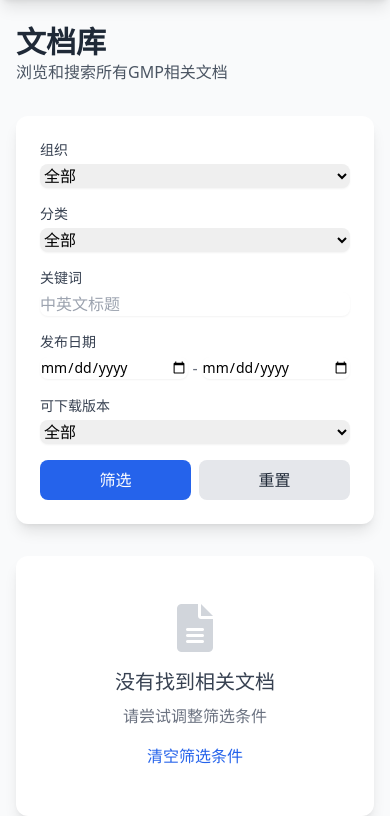
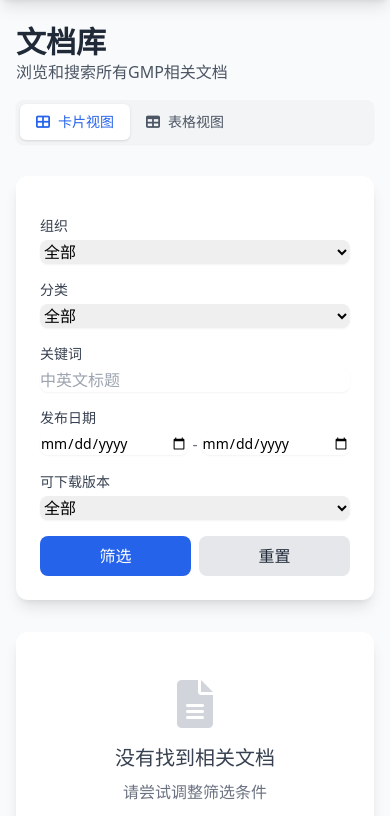
Before and after one commit to hanwyn817/gxp-guider, a Flask app: page /documents in a window 390 px wide. Shown: the part 64-880 px from the top of the page. Run offline with Flask 3, Linux system fonts and the light colour scheme; data that the repository does not hold is empty; some libraries are stand-ins or nearby versions.

Commit message:
为文档页面添加视图模式切换功能，支持卡片和表格视图

```diff
--- a/app/main/views.py
+++ b/app/main/views.py
@@ -103,6 +103,9 @@ def documents():
     end_date = request.args.get('end_date')
     keyword = request.args.get('keyword', '')
     page = request.args.get('page', 1, type=int)
+    view_mode = request.args.get('view', 'card')
+    if view_mode not in ('card', 'table'):
+        view_mode = 'card'
     file_filter = request.args.get('file', '').strip()  # '', 'any', 'original', 'translation'
     # 构建查询
     query = Document.query
@@ -182,7 +185,8 @@ def documents():
                           start_date=start_date,
                           end_date=end_date,
                           keyword=keyword,
-                          file=file_filter)
+                          file=file_filter,
+                          view=view_mode)
 
 @main.route('/documents/<int:id>')
 def document_detail(id):
--- a/app/templates/documents.html
+++ b/app/templates/documents.html
@@ -4,14 +4,25 @@
 
 {% block content %}
 <div class="max-w-7xl mx-auto">
-    <div class="mb-8">
+    <div class="mb-8 flex flex-col md:flex-row md:items-center md:justify-between gap-4">
+        <div>
             <h1 class="text-3xl font-bold text-gray-800">文档库</h1>
             <p class="text-gray-600">浏览和搜索所有GMP相关文档</p>
+        </div>
+        <div class="inline-flex rounded-lg bg-gray-100 p-1 shadow-sm">
+            <button type="button" data-view-toggle="card" class="px-4 py-2 rounded-md text-sm font-medium transition {{ 'bg-white shadow text-blue-600' if view == 'card' else 'text-gray-600 hover:text-gray-800' }}">
+                <i class="fas fa-th-large mr-2"></i>卡片视图
+            </button>
+            <button type="button" data-view-toggle="table" class="px-4 py-2 rounded-md text-sm font-medium transition {{ 'bg-white shadow text-blue-600' if view == 'table' else 'text-gray-600 hover:text-gray-800' }}">
+                <i class="fas fa-table mr-2"></i>表格视图
+            </button>
+        </div>
     </div>
 
     <!-- 筛选表单 -->
     <div class="bg-white rounded-xl shadow-lg p-6 mb-8">
-        <form method="GET" class="space-y-4">
+        <form method="GET" class="space-y-4" id="document-filter-form">
+            <input type="hidden" name="view" id="view_mode" value="{{ view }}">
             <div class="grid grid-cols-1 md:grid-cols-2 lg:grid-cols-5 gap-4">
                 <div>
                     <label for="org_id" class="block text-sm font-medium text-gray-700 mb-1">组织</label>
@@ -72,6 +83,9 @@
             const orgSelect = document.getElementById('org_id');
             const categorySelect = document.getElementById('category_id');
             const categoriesDataEl = document.getElementById('categories-data');
+            const viewInput = document.getElementById('view_mode');
+            const filterForm = document.getElementById('document-filter-form');
+            const viewButtons = document.querySelectorAll('[data-view-toggle]');
             if (!orgSelect || !categorySelect || !categoriesDataEl) return;
 
             const categoriesData = JSON.parse(categoriesDataEl.textContent || '[]');
@@ -102,11 +116,73 @@
             orgSelect.addEventListener('change', function() {
                 renderCategories(this.value, categorySelect.value);
             });
+
+            // 视图切换：更新隐藏字段并提交表单
+            viewButtons.forEach(btn => {
+                btn.addEventListener('click', () => {
+                    if (!filterForm || !viewInput) return;
+                    const targetView = btn.getAttribute('data-view-toggle');
+                    viewInput.value = targetView;
+                    filterForm.submit();
+                });
+            });
         });
     </script>
 
     <!-- 文档列表 -->
     {% if docs %}
+        {% if view == 'table' %}
+        <div class="bg-white rounded-xl shadow-lg overflow-hidden mb-8">
+            <div class="overflow-x-auto">
+                <table class="min-w-full divide-y divide-gray-100">
+                    <thead class="bg-gray-50 text-gray-600 text-sm">
+                        <tr>
+                            <th class="px-6 py-3 font-semibold w-96">中文标题</th>
+                            <th class="px-6 py-3 font-semibold w-96">英文标题</th>
+                            <th class="px-6 py-3 font-semibold">组织</th>
+                            <th class="px-6 py-3 font-semibold">发布日期</th>
+                            <th class="px-6 py-3 font-semibold">文件</th>
+                            <th class="px-6 py-3 font-semibold text-right">操作</th>
+                        </tr>
+                    </thead>
+                    <tbody class="divide-y divide-gray-100 text-gray-700">
+                        {% for doc in docs %}
+                        <tr class="hover:bg-gray-50 transition">
+                            <td class="px-6 py-3 w-96 break-words">
+                                <a href="{{ url_for('main.document_detail', id=doc.id) }}" class="font-semibold text-gray-900 hover:text-blue-600">
+                                    {{ doc.chinese_title or doc.title }}
+                                </a>
+                            </td>
+                            <td class="px-6 py-3 text-sm text-gray-500 w-96 break-words">{{ doc.title or '—' }}</td>
+                            <td class="px-6 py-3">{{ doc.organization.name if doc.organization else '未知组织' }}</td>
+                            <td class="px-6 py-3">{{ doc.publish_date or '未知日期' }}</td>
+                            <td class="px-6 py-3 space-x-2">
+                                {% if doc.original_file_url %}
+                                <span class="inline-flex items-center px-2.5 py-1 rounded-full text-xs font-medium bg-yellow-100 text-yellow-800">
+                                    英文
+                                </span>
+                                {% endif %}
+                                {% if doc.translation_file_url %}
+                                <span class="inline-flex items-center px-2.5 py-1 rounded-full text-xs font-medium bg-green-100 text-green-800">
+                                    中文
+                                </span>
+                                {% endif %}
+                                {% if not doc.original_file_url and not doc.translation_file_url %}
+                                <span class="text-xs text-gray-400">暂无文件</span>
+                                {% endif %}
+                            </td>
+                            <td class="px-6 py-3 text-right">
+                                <a href="{{ url_for('main.document_detail', id=doc.id) }}" class="inline-flex items-center px-3 py-1.5 rounded-md bg-blue-600 text-white text-sm hover:bg-blue-700 transition" aria-label="查看详情">
+                                    <i class="fas fa-eye"></i>
+                                </a>
+                            </td>
+                        </tr>
+                        {% endfor %}
+                    </tbody>
+                </table>
+            </div>
+        </div>
+        {% else %}
         <div class="grid grid-cols-1 sm:grid-cols-2 lg:grid-cols-4 gap-6 mb-8">
             {% for doc in docs %}
             <div class="bg-white rounded-xl shadow-lg overflow-hidden hover:shadow-xl transition duration-300 flex flex-col h-full">
@@ -147,6 +223,7 @@
             </div>
             {% endfor %}
         </div>
+        {% endif %}
     {% else %}
     <div class="bg-white rounded-xl shadow-lg p-12 text-center">
         <i class="fas fa-file-alt text-5xl text-gray-300 mb-4"></i>
@@ -163,7 +240,7 @@
     <div class="flex justify-center mt-8">
         <nav class="flex items-center space-x-1">
             {% if pagination.has_prev %}
-            <a href="{{ url_for('main.documents', page=pagination.prev_num, org_id=org_id, category_id=category_id, keyword=keyword, start_date=start_date, end_date=end_date, file=file) }}" class="px-3 py-2 rounded-lg bg-white shadow hover:bg-gray-100">
+            <a href="{{ url_for('main.documents', page=pagination.prev_num, org_id=org_id, category_id=category_id, keyword=keyword, start_date=start_date, end_date=end_date, file=file, view=view) }}" class="px-3 py-2 rounded-lg bg-white shadow hover:bg-gray-100">
                 <i class="fas fa-chevron-left"></i>
             </a>
             {% endif %}
@@ -171,7 +248,7 @@
             {% for page_num in pagination.iter_pages() %}
                 {% if page_num %}
                     {% if page_num != pagination.page %}
-                    <a href="{{ url_for('main.documents', page=page_num, org_id=org_id, category_id=category_id, keyword=keyword, start_date=start_date, end_date=end_date, file=file) }}" class="px-4 py-2 rounded-lg bg-white shadow hover:bg-gray-100">
+                    <a href="{{ url_for('main.documents', page=page_num, org_id=org_id, category_id=category_id, keyword=keyword, start_date=start_date, end_date=end_date, file=file, view=view) }}" class="px-4 py-2 rounded-lg bg-white shadow hover:bg-gray-100">
                         {{ page_num }}
                     </a>
                     {% else %}
@@ -185,7 +262,7 @@
             {% endfor %}
 
             {% if pagination.has_next %}
-            <a href="{{ url_for('main.documents', page=pagination.next_num, org_id=org_id, category_id=category_id, keyword=keyword, start_date=start_date, end_date=end_date, file=file) }}" class="px-3 py-2 rounded-lg bg-white shadow hover:bg-gray-100">
+            <a href="{{ url_for('main.documents', page=pagination.next_num, org_id=org_id, category_id=category_id, keyword=keyword, start_date=start_date, end_date=end_date, file=file, view=view) }}" class="px-3 py-2 rounded-lg bg-white shadow hover:bg-gray-100">
                 <i class="fas fa-chevron-right"></i>
             </a>
             {% endif %}
```
Lines whose indentation alone changed are shown as unchanged.
